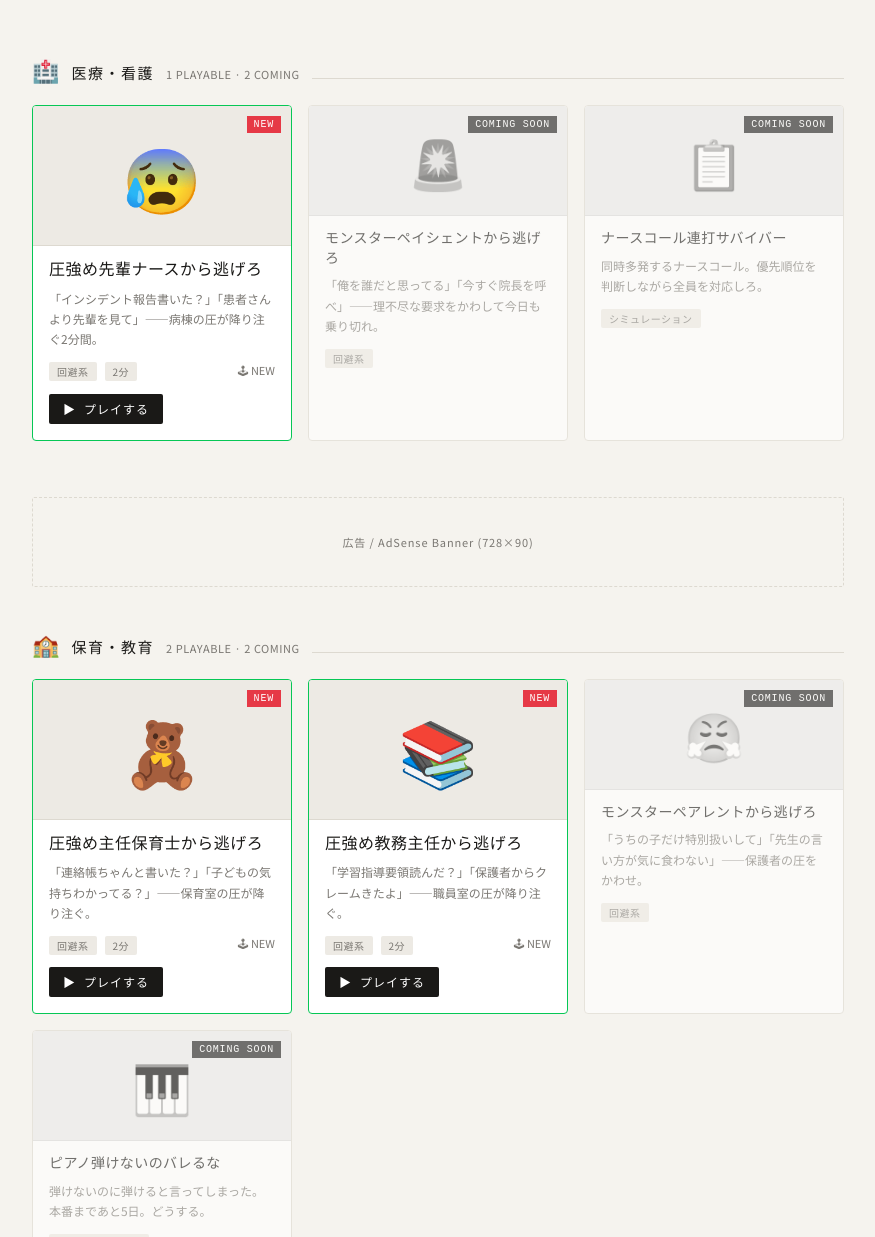
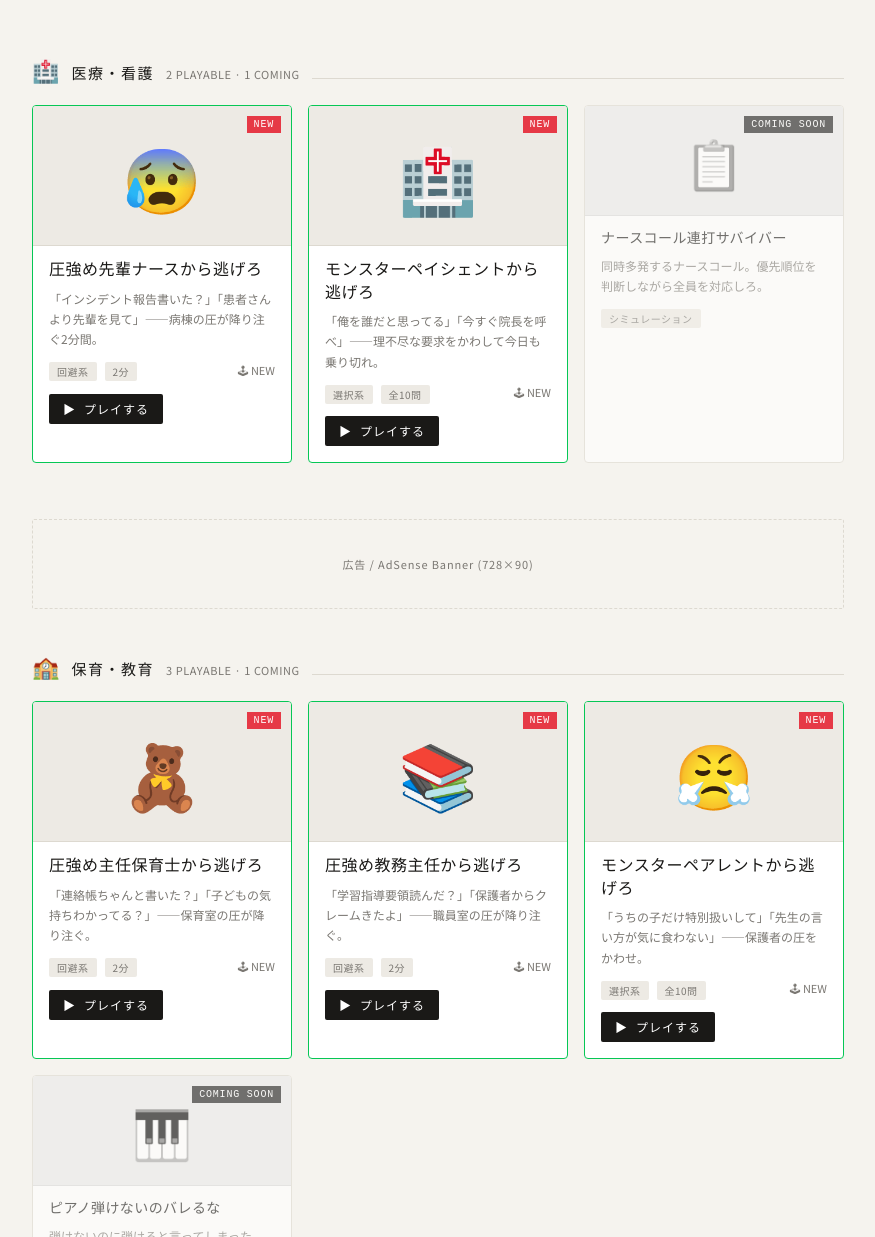
Before and after one commit to 100makeniki/atsu-game-, a plain HTML site: page index.html in a window 1280 px wide. Shown: the part 1563-2800 px from the top of the page, without its empty margins (202-1077 px from the left). Drawn offline with Linux system fonts and the light colour scheme; a web font is replaced by a local one.

Commit message:
Add files via upload

```diff
--- a/index.html
+++ b/index.html
@@ -112,7 +112,7 @@
   <p class="hero-sub">職場の圧、モンスター客、謎のSDGs対応。<br>笑えるストレスを、全部ゲームにした。</p>
   <div class="hero-stats">
     <div class="hero-stat-item">
-      <span class="hero-stat-num">6</span>
+      <span class="hero-stat-num">8</span>
       <span class="hero-stat-label">GAMES AVAILABLE</span>
     </div>
     <div class="hero-stat-item">
@@ -216,7 +216,7 @@
   <div class="section-header">
     <span class="section-icon">🏥</span>
     <span class="section-title">医療・看護</span>
-    <span class="section-count">1 PLAYABLE · 2 COMING</span>
+    <span class="section-count">2 PLAYABLE · 1 COMING</span>
     <span class="section-line"></span>
   </div>
   <div class="grid">
@@ -234,14 +234,18 @@
       </div>
     </a>
 
-    <div class="card coming">
-      <div class="card-thumb">🚨<span class="badge badge-coming">COMING SOON</span></div>
+    <a href="game/pressure-monster-patient.html" class="card featured">
+      <div class="card-thumb">🏥<span class="badge badge-new">NEW</span></div>
       <div class="card-body">
         <div class="card-title">モンスターペイシェントから逃げろ</div>
         <div class="card-desc">「俺を誰だと思ってる」「今すぐ院長を呼べ」——理不尽な要求をかわして今日も乗り切れ。</div>
-        <div class="card-meta"><span class="card-tag">回避系</span></div>
+        <div class="card-meta">
+          <span class="card-tag">選択系</span><span class="card-tag">全10問</span>
+          <span class="card-plays">🕹 NEW</span>
+        </div>
+        <span class="play-btn">▶ プレイする</span>
       </div>
-    </div>
+    </a>
 
     <div class="card coming">
       <div class="card-thumb">📋<span class="badge badge-coming">COMING SOON</span></div>
@@ -265,7 +269,7 @@
   <div class="section-header">
     <span class="section-icon">🏫</span>
     <span class="section-title">保育・教育</span>
-    <span class="section-count">2 PLAYABLE · 2 COMING</span>
+    <span class="section-count">3 PLAYABLE · 1 COMING</span>
     <span class="section-line"></span>
   </div>
   <div class="grid">
@@ -296,14 +300,18 @@
       </div>
     </a>
 
-    <div class="card coming">
-      <div class="card-thumb">😤<span class="badge badge-coming">COMING SOON</span></div>
+    <a href="game/pressure-monster-parent.html" class="card featured">
+      <div class="card-thumb">😤<span class="badge badge-new">NEW</span></div>
       <div class="card-body">
         <div class="card-title">モンスターペアレントから逃げろ</div>
         <div class="card-desc">「うちの子だけ特別扱いして」「先生の言い方が気に食わない」——保護者の圧をかわせ。</div>
-        <div class="card-meta"><span class="card-tag">回避系</span></div>
+        <div class="card-meta">
+          <span class="card-tag">選択系</span><span class="card-tag">全10問</span>
+          <span class="card-plays">🕹 NEW</span>
+        </div>
+        <span class="play-btn">▶ プレイする</span>
       </div>
-    </div>
+    </a>
 
     <div class="card coming">
       <div class="card-thumb">🎹<span class="badge badge-coming">COMING SOON</span></div>
```
